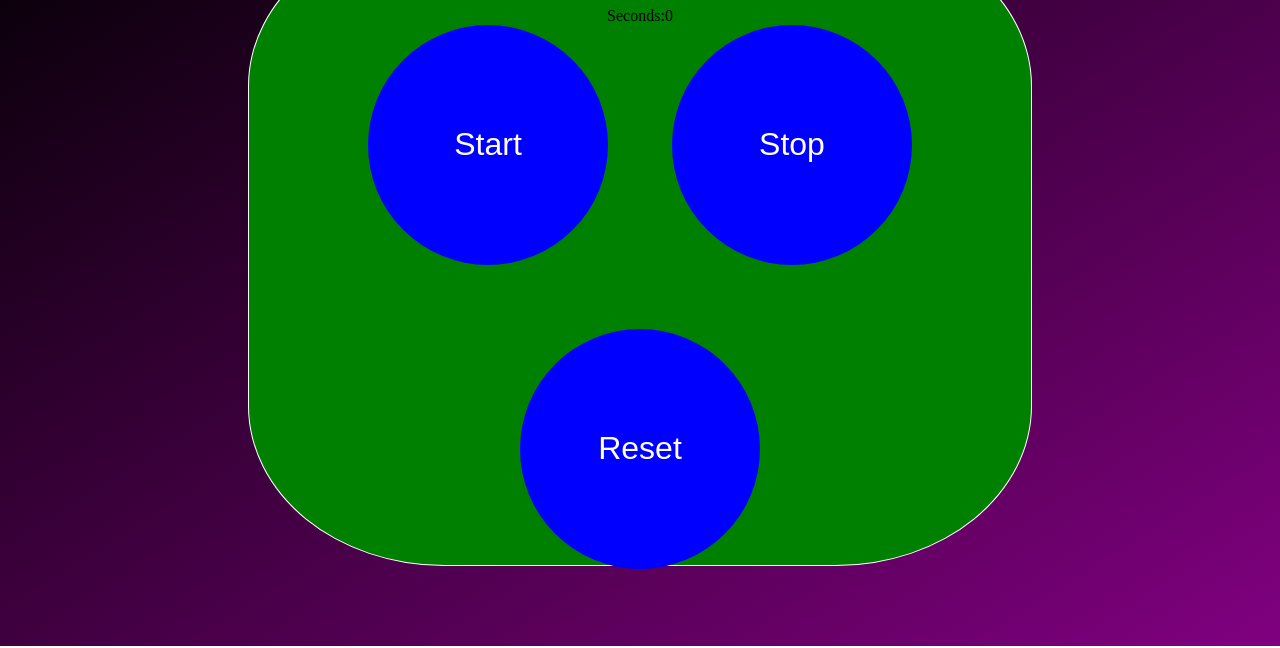
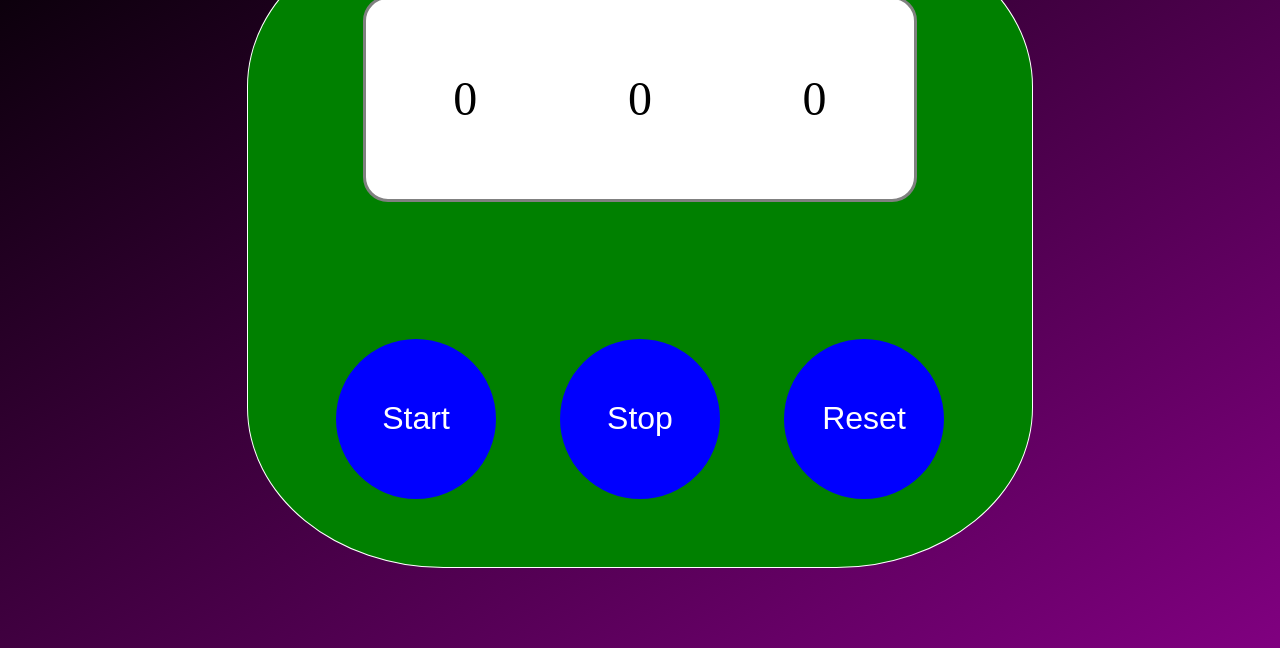
Before and after one commit to LachiePD/vanillaTimerApp, a plain HTML site: page index.html in a window 1280 px wide. Shown: the part 154-802 px from the top of the page. Drawn offline with Linux system fonts and the light colour scheme.

Commit message:
polished a bit, just about done for now

```diff
--- a/index.html
+++ b/index.html
@@ -9,11 +9,19 @@
 
 	<body>
 		<div class="appContainer">
-			<h1 class="heading">Timer App</h1>
 
+				<div id="timerDisplay">
+					<div class="intervalDisplay">
+					<span id="hours">0</span>
+					</div>
+					<div class="intervalDisplay">
+					<span id="minutes">0</span>
+					</div>
+					<div class="intervalDisplay">
+					<span id="seconds">0</span>
+					</div>
+				</div>
 			<div class="timer">
-				<span class="intervalLabel">Seconds:</span>
-				<span id="seconds">0</span>
 				<div class="buttons">
 					<button id="buttonStart">Start</button>
 					<button id="buttonStop">Stop</button>
--- a/script.js
+++ b/script.js
@@ -1,16 +1,28 @@
 const secondsId = document.getElementById("seconds");
+const minutesId = document.getElementById("minutes");
+const hoursId = document.getElementById("hours");
+
 let running = false;
 let intervalId;
 const start = () =>{
 	try{
 		if(!running)
 		{
-			console.log("initiated")
 			let secondsInt = parseInt(secondsId.innerText);
+			let minutesInt = parseInt(minutesId.innerText);
+			let hoursInt = parseInt(hoursId.innerText);
+
 			intervalId = setInterval(()=>{
 				secondsInt++;
 				secondsId.innerText = secondsInt;
-			}, 1000);
+
+				if(secondsInt > 59){
+					secondsInt = 0;
+					secondsId.innerText = secondsInt;
+					minutesInt++;
+					minutesId.innerText = minutesInt;
+				}
+			}, 10);
 			running =true;
 		}
 	}catch(err){console.log(err)}
--- a/styles.css
+++ b/styles.css
@@ -1,9 +1,11 @@
 html{
-	height:100%;
+	min-height:100vh;
+	height:auto;
 }
 body{
 	display:flex;
 	height:100%;
+	min-height:100vh;
 	flex-direction:row;
 	flex-wrap:wrap;
 	margin:0;
@@ -14,9 +16,7 @@ body{
 	background: linear-gradient(to bottom right, black, purple);
 }
 
-
 .appContainer{
-	box-sizing:border-box;
 	display:flex;
 	flex-wrap:wrap;
 	background-color:green;
@@ -24,6 +24,7 @@ body{
 	justify-content:center;
 	align-items:center;
 	height:100%;
+	min-height:80vh;
 	border: white 1px solid;
 	border-radius: 25%;
 }
@@ -36,7 +37,7 @@ body{
 	display:flex;
 	flex-wrap:wrap;
 	width:100%;
-justify-content:center;
+	justify-content:center;
 }
 .buttons{
 	display:flex;
@@ -49,8 +50,8 @@ justify-content:center;
 .buttons button{
 	width:20%;
 	border-radius:50%;
-	height:30vh;
-	width:30vh;
+	height:20vh;
+	width:20vh;
 	font-size:2em;
 	color:white;
 	background-color:blue;
@@ -60,6 +61,24 @@ justify-content:center;
 .buttons button:active{
 	background-color: white;
 	color:black;
-
-
 }
+#timerDisplay{
+	display:flex;
+	flex-wrap:wrap;
+	min-width:70%;
+	min-height:25vh;
+	background:white;
+	justify-content:center;
+	align-items:center;
+	gap:10px;
+	border-radius:25px;
+	font-size:3em;
+	border: solid grey 3px;
+}
+.intervalDisplay{
+	display:flex;
+	width:30%;
+	justify-content:space-around;
+	align-items:center;
+	height:8vh;
+}
```
